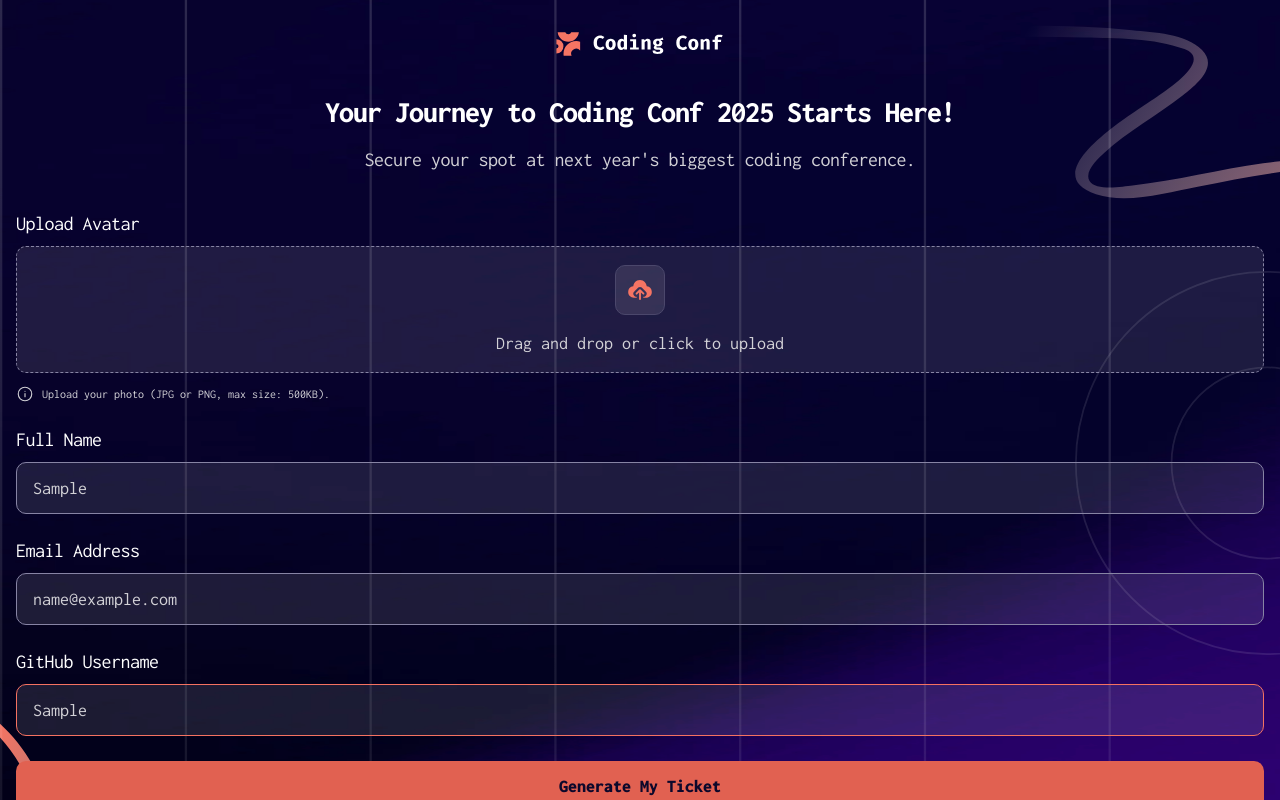
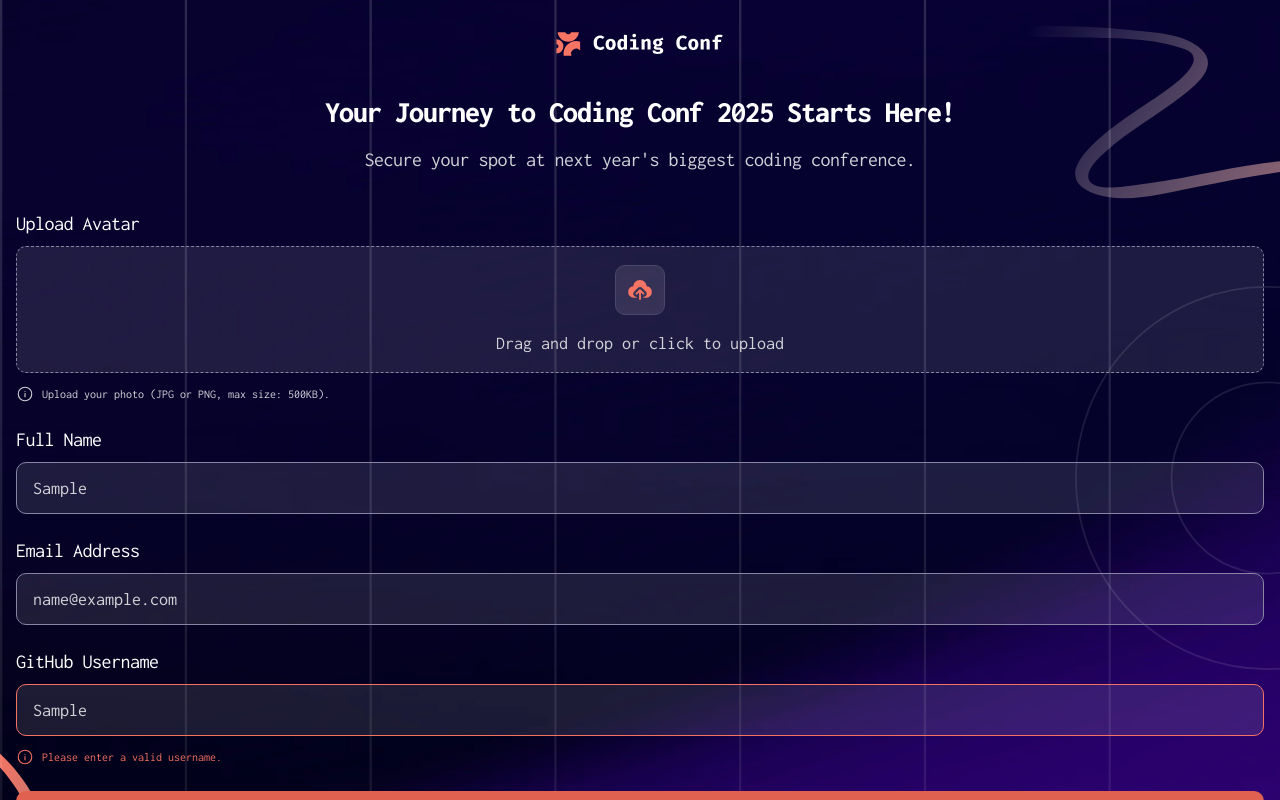
Before and after one commit to VenusY/frontend-mentor-conference-ticket-generator, a React app: page / in a window 1280 px wide. Both pictures are taken after typing "Sample", "name@example.com", "Sample" into the empty fields and a click on the button "Generate My Ticket". Shown: the top 800 px of the page. Built offline with nearby package versions, Linux system fonts and the light colour scheme.

Commit message:
Add toggle error messeage visibility functionality

```diff
--- a/src/components/Form.jsx
+++ b/src/components/Form.jsx
@@ -75,7 +75,11 @@ export default function Form({
             validName ? '' : 'form__input-field--invalid'
           }`}
         />
-        <div className='error-message'>
+        <div
+          className={`error-message ${
+            validName ? '' : 'error-message--visible'
+          }`}
+        >
           <img
             src={require('../assets/images/icon-error.svg')}
             alt='Error'
@@ -100,7 +104,11 @@ export default function Form({
             validEmail ? '' : 'form__input-field--invalid'
           }`}
         />
-        <div className='error-message'>
+        <div
+          className={`error-message ${
+            validEmail ? '' : 'error-message--visible'
+          }`}
+        >
           <img
             src={require('../assets/images/icon-error.svg')}
             alt='Error'
@@ -124,7 +132,11 @@ export default function Form({
             validUsername ? '' : 'form__input-field--invalid'
           }`}
         />
-        <div className='error-message'>
+        <div
+          className={`error-message ${
+            validUsername ? '' : 'error-message--visible'
+          }`}
+        >
           <img
             src={require('../assets/images/icon-error.svg')}
             alt='Error'
```
